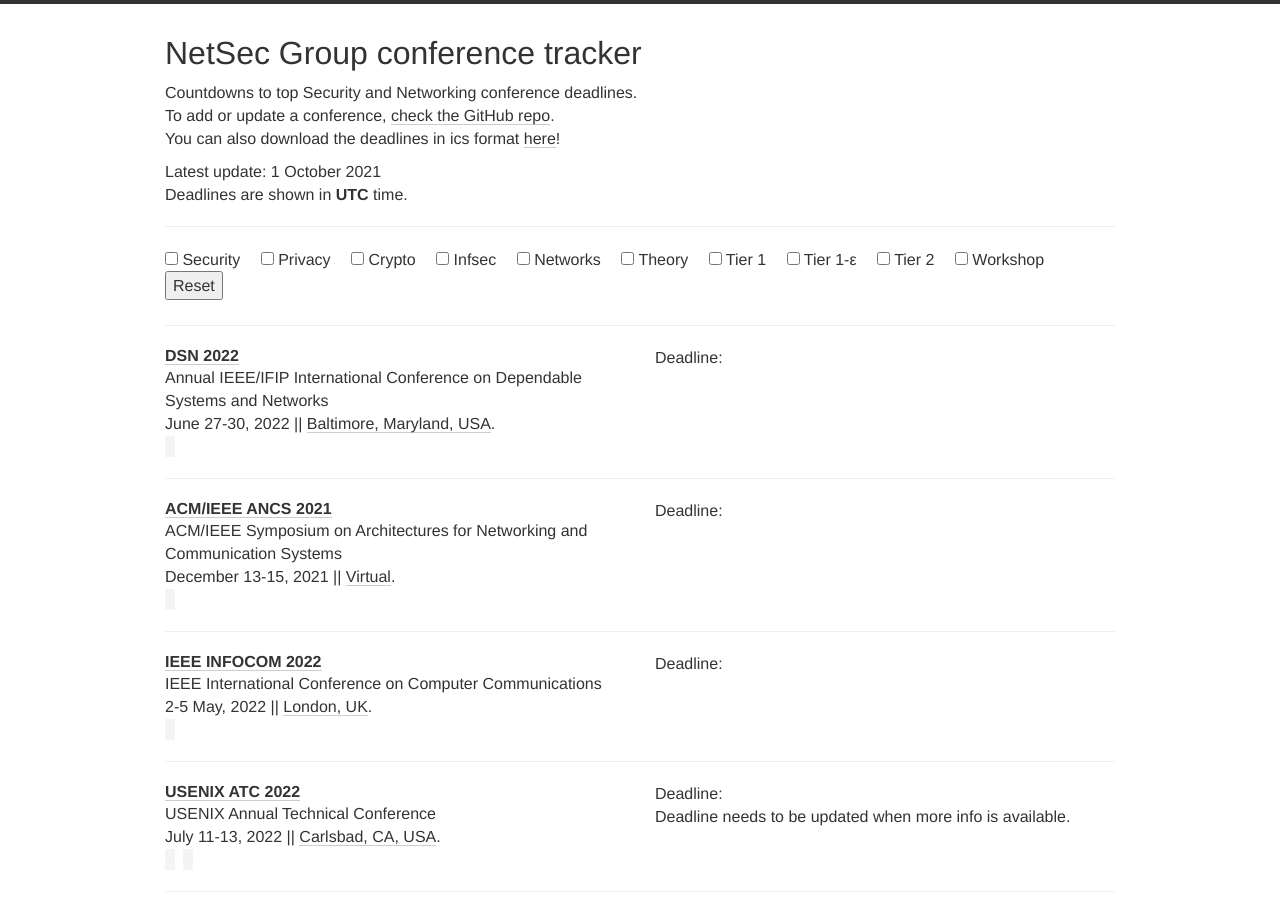
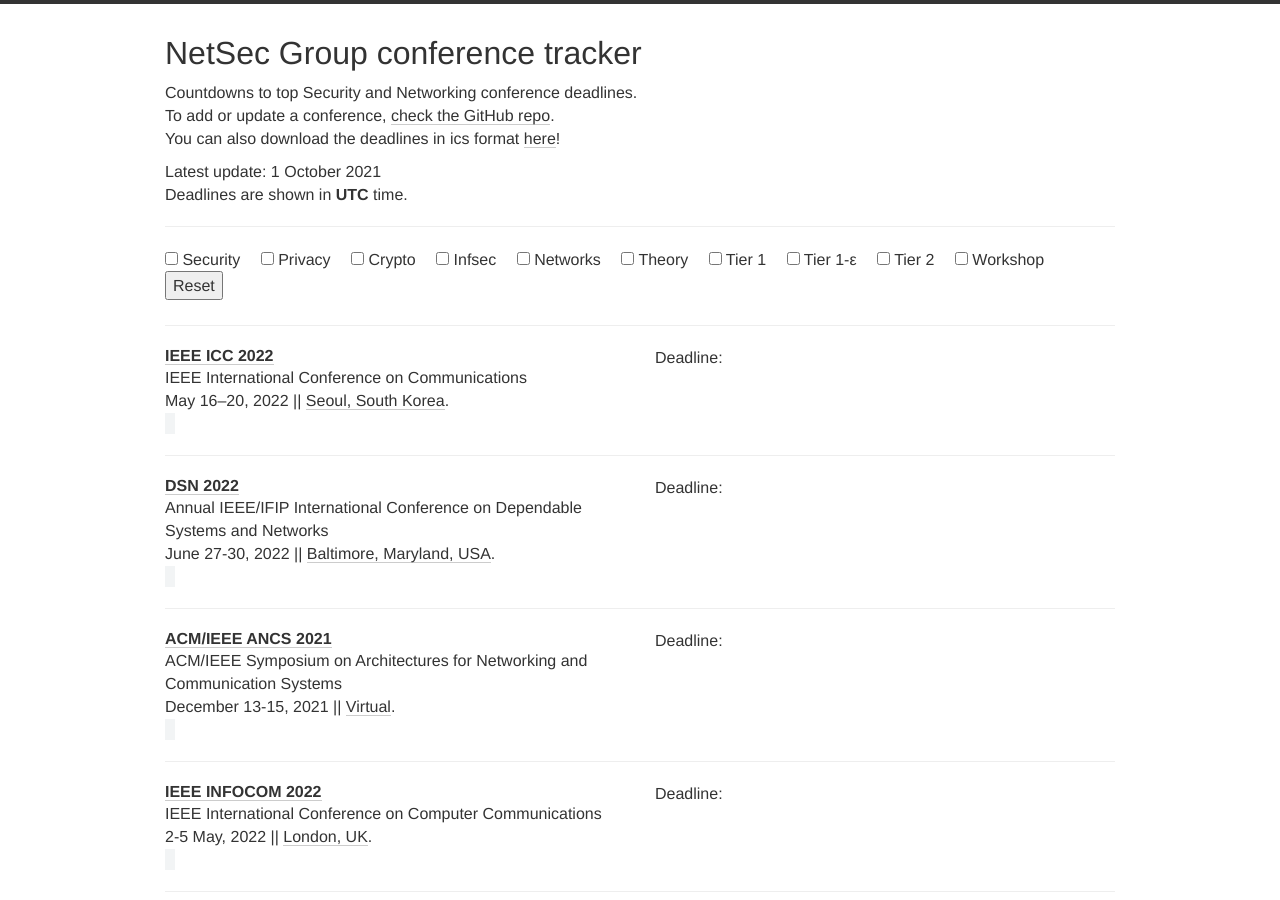
Before and after one commit to netsec-ethz/netsec-deadlines, a Jekyll site: the page built from index.html, in a window 1280 px wide and 900 px high. Built offline with Jekyll 4.4.1, drawn with Linux system fonts in a browser that asks for light colours; nearby versions of some CDN libraries.

Commit message:
Add ICC 22

```diff
--- a/_data/conferences.yml
+++ b/_data/conferences.yml
@@ -1,3 +1,12 @@
+- name: IEEE ICC
+  year: 2022
+  date: "May 16–20, 2022"
+  place: Seoul, South Korea
+  description: IEEE International Conference on Communications
+  link: https://icc2022.ieee-icc.org/authors/call-symposium-papers
+  deadline: "2021-10-11 23:59" # AoE
+  tags: [NET]
+
 - name: DSN
   year: 2022
   date: "June 27-30, 2022"
```
